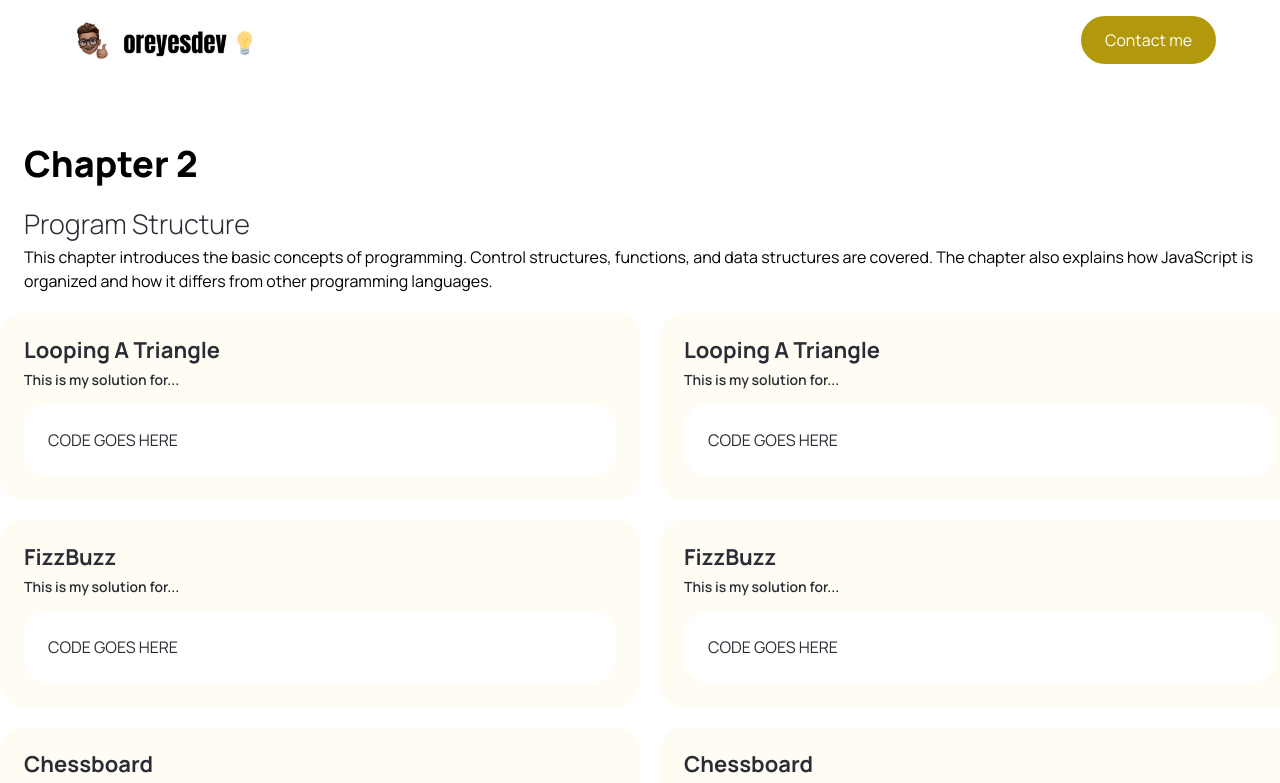
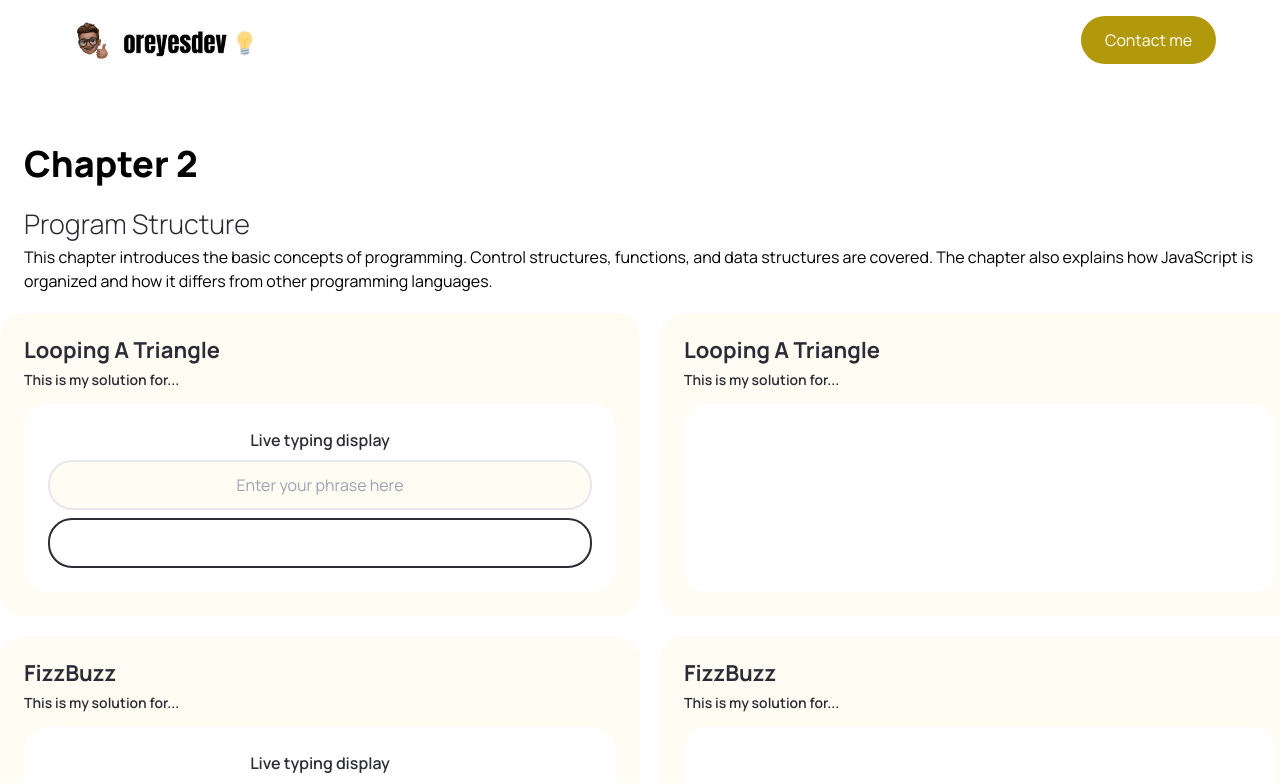
Before and after one commit to jon-oscar/eloquent-js, a Next.js app: page /chapter2 in a window 1280 px wide. Shown: the top 783 px of the page. Built offline with nearby package versions, Linux system fonts and the light colour scheme.

Commit message:
add exercises Pyramid and FizzBuzz

```diff
--- a/components/PageCard.tsx
+++ b/components/PageCard.tsx
@@ -1,20 +1,20 @@
-import React from 'react';
+import React, { DetailedHTMLProps, HTMLAttributes } from 'react';
 
 export type Info = {
   id: number;
   title: string;
   details: string;
-  code(name: string): void;
 };
 
 type PageCardProps = {
   cardInfo: Info[];
+  code: () => void;
 };
 
-const PageCard = ({ cardInfo }: PageCardProps) => {
+const PageCard = ({ cardInfo, code }: PageCardProps) => {
   return (
     <>
-      {cardInfo.map((info, index) => {
+      {cardInfo.map((info) => {
         return (
           <div
             key={info.title}
@@ -28,7 +28,7 @@ const PageCard = ({ cardInfo }: PageCardProps) => {
             </span>
 
             <div className='bg-white mt-4 w-full h-full rounded-3xl'>
-              <div className='p-6'>CODE GOES HERE</div>
+              <div className='p-6'>{code()}</div>
             </div>
           </div>
         );
--- a/components/exercises/chapter-2-oscar/FizzBuzz.tsx
+++ b/components/exercises/chapter-2-oscar/FizzBuzz.tsx
@@ -1,8 +1,8 @@
-import React from 'react';
+import React, { useState } from 'react';
 
 interface FizzBuzzProps {
   phraseValue: string;
-  onChange: (e: React.ChangeEvent<HTMLInputElement>) => void;
+  // onChange: (e: React.ChangeEvent<HTMLInputElement>) => void;
 }
 
 const getPhrase = (phrase: string) => {
@@ -21,18 +21,23 @@ const getPhrase = (phrase: string) => {
   return fizzBuzzedPhrase.join(' ');
 };
 
-const FizzBuzz = ({ phraseValue, onChange }: FizzBuzzProps) => {
+const FizzBuzz = ({ phraseValue }: FizzBuzzProps) => {
+  const [state, setState] = useState(phraseValue);
+
   return (
-    <>
-      <h1>Live typing display</h1>
+    <div className='flex flex-col text-center gap-2 items-center'>
+      <h1 className='font-semibold'>Live typing display</h1>
       <input
         type='text'
-        value={phraseValue}
+        value={state}
         placeholder='Enter your phrase here'
-        onChange={onChange}
+        onChange={(e) => setState(e.target.value)}
+        className='text-center bg-[#FEFCF3] border-2 border-black-50 rounded-3xl w-full h-[50px]'
       />
-      <p>{getPhrase(phraseValue)}</p>
-    </>
+      <span className='text-center bg-white border-2 border-black-100 rounded-3xl w-full h-[50px] overflow-hidden'>
+        {getPhrase(state)}
+      </span>
+    </div>
   );
 };
 
--- a/components/exercises/chapter-2-oscar/Pyramid.tsx
+++ b/components/exercises/chapter-2-oscar/Pyramid.tsx
@@ -1,5 +1,6 @@
-import React from 'react';
+import React, { useState } from 'react';
 import 'app/globals.css';
+import CustomButton from '@/components/CustomButton';
 
 interface PyramidProps {
   rows: number;
@@ -8,16 +9,71 @@ interface PyramidProps {
 const getPyramid = (rows: number) => {
   let pyramid = '';
   for (let i = 1; i <= rows; i++) {
-    pyramid += '#'.repeat(i) + '\n';
+    pyramid += '🌝'.repeat(i) + '\n';
   }
   return pyramid;
 };
 
 const Pyramid = ({ rows }: PyramidProps) => {
+  const [state, setState] = useState(rows);
+
   return (
-    <>
-      <div>{getPyramid(rows)}</div>
-    </>
+    <div className='flex flex-row'>
+      <div className='flex flex-col flex-1'>
+        {getPyramid(state)
+          .split('\n')
+          .map((row, index) => {
+            return <div key={index}>{row}</div>;
+          })}
+      </div>
+      <div className='flex flex-col gap-2 flex-1 justify-center items-center'>
+        {state < 8 && (
+          <>
+            <CustomButton
+              title='Add a row'
+              btnType='button'
+              containerStyles='text-white rounded-full bg-[#B2980B] min-w-[150px] max-h-[48px]'
+              handleClick={() =>
+                setState((prevState) =>
+                  prevState === 8 ? prevState : prevState + 1
+                )
+              }
+            />
+
+            <CustomButton
+              title='Remove a row'
+              btnType='button'
+              containerStyles='text-white rounded-full bg-[#B2980B] min-w-[150px] max-h-[48px]'
+              handleClick={() =>
+                setState((prevState) =>
+                  prevState === 0 ? prevState : prevState - 1
+                )
+              }
+            />
+          </>
+        )}
+
+        {state === 8 && (
+          <>
+            <>
+              <CustomButton
+                title='Start over?'
+                btnType='button'
+                containerStyles='text-white rounded-full bg-[#B2980B] min-w-[150px] max-h-[48px]'
+                handleClick={() =>
+                  setState((prevState) => {
+                    return (prevState = 0);
+                  })
+                }
+              />
+              <span className=' text-red-600 mt-2 text-[14px] leading-[17px] font-semibold text-center gap-2'>
+                Max rows reached!
+              </span>
+            </>
+          </>
+        )}
+      </div>
+    </div>
   );
 };
 
--- a/pages/chapter-2-oscar.tsx
+++ b/pages/chapter-2-oscar.tsx
@@ -1,8 +1,8 @@
 import { useState } from 'react';
-import { CustomButton } from '@/components';
+import CustomButton from '@/components/CustomButton';
 
 import Pyramid from '@/components/exercises/chapter-2-oscar/Pyramid';
-import FizzBuzz from '@/components/exercises/chapter-2-oscar/fizzBuzz';
+import FizzBuzz from '@/components/exercises/chapter-2-oscar/FizzBuzz';
 
 const initialState = {
   rows: 1,
--- a/pages/chapter2.tsx
+++ b/pages/chapter2.tsx
@@ -2,6 +2,9 @@ import '../app/globals.css';
 import PageCard from '@/components/PageCard';
 import Layout from '@/components/Layout';
 import chapter from '@/constants/chapter.json';
+
+import Pyramid from '@/components/exercises/chapter-2-oscar/Pyramid';
+import FizzBuzz from '@/components/exercises/chapter-2-oscar/FizzBuzz';
 
 const chapterId = 2;
 
@@ -27,10 +30,21 @@ export default function Chapter2() {
 
         <div className='flex xl:flex-row flex-col gap-5 z-0 relative max-w-[1440px] mx-auto'>
           <div className='flex flex-col'>
-            <PageCard cardInfo={devOscar as []} />
+            <PageCard
+              cardInfo={devOscar as []}
+              code={() => {
+                // return <Pyramid rows={0} />;
+                return <FizzBuzz phraseValue={''} />;
+              }}
+            />
           </div>
           <div className='flex flex-col'>
-            <PageCard cardInfo={devJon as []} />
+            <PageCard
+              cardInfo={devJon as []}
+              code={() => {
+                console.log('hey there');
+              }}
+            />
           </div>
         </div>
       </div>
```
Also changed, not shown: 1 other file (tests, documents, lock files or other folders).
